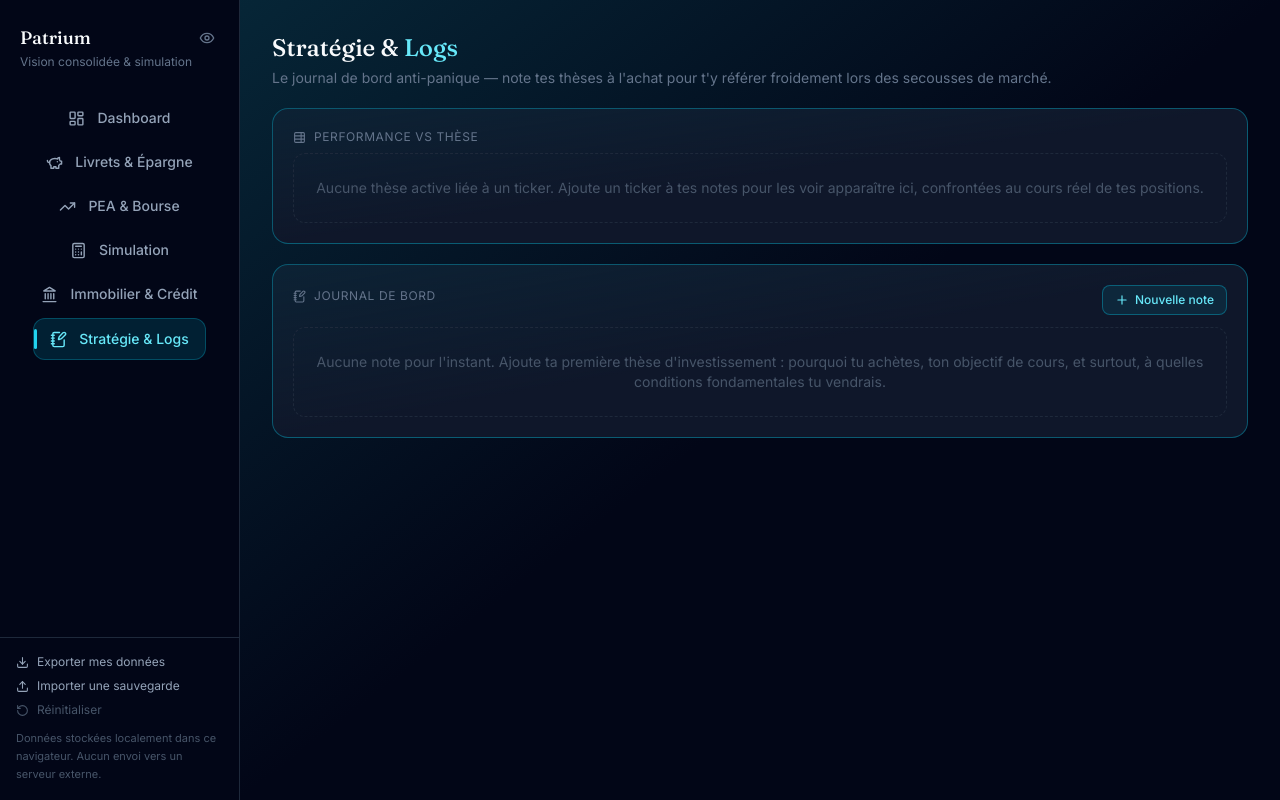
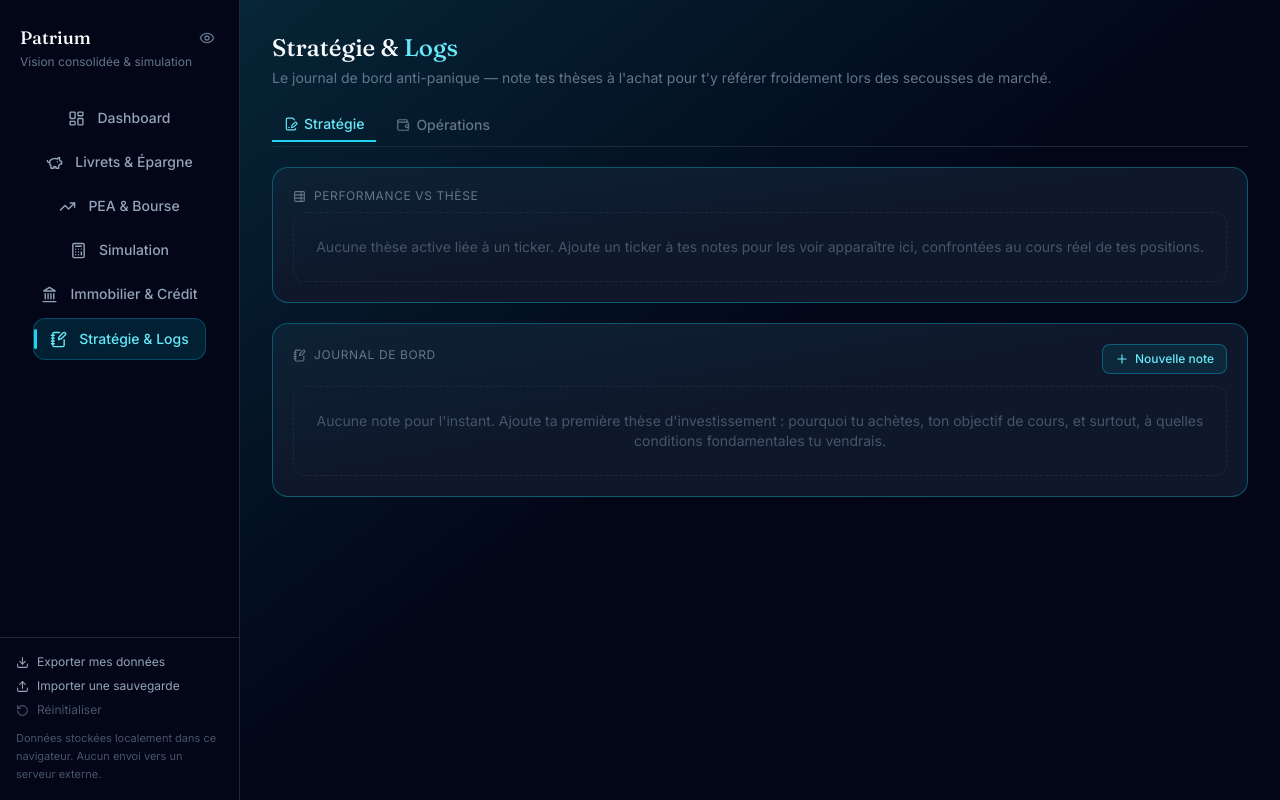
Before and after one commit to matvanghe2-boop/patriapp, a React (Vite) app: page / in a window 1280 px wide. Both pictures are taken after a click on the button "Stratégie & Logs". Built offline with nearby package versions, Linux system fonts and the light colour scheme.

Commit message:
feat: update onglet bourse

```diff
--- a/package.json
+++ b/package.json
@@ -11,6 +11,7 @@
   },
   "dependencies": {
     "lucide-react": "^0.400.0",
+    "pdf-parse": "^1.1.1",
     "react": "^18.3.0",
     "react-dom": "^18.3.0",
     "recharts": "^2.12.0"
--- a/src/App.jsx
+++ b/src/App.jsx
@@ -25,6 +25,9 @@
     { id: "cw8", ticker: "CW8.PA", name: "Amundi MSCI World", quantity: 30, pru: 420.0, current_price: 465.5, type: "ETF" },
     { id: "ai", ticker: "AI.PA", name: "Air Liquide", quantity: 15, pru: 160.0, current_price: 175.2, type: "Action" },
   ],
+  // Historique des opérations (achats/ventes) — alimenté par l'import PDF ou
+  // la saisie manuelle depuis le sous-onglet "Opérations" de Stratégie & Logs.
+  operations: [],
 };
 
 const INITIAL_HISTORY_PAST = [
--- a/src/components/StrategieLogs.jsx
+++ b/src/components/StrategieLogs.jsx
@@ -1,7 +1,8 @@
 import React, { useState, useMemo } from "react";
-import { NotebookPen, Plus, Pencil, X, Check, Search, Filter, TableProperties, Archive, ArchiveRestore, ClipboardCheck } from "lucide-react";
+import { NotebookPen, Plus, Pencil, X, Check, Search, Filter, TableProperties, Archive, ArchiveRestore, ClipboardCheck, Wallet, FileSignature, SendHorizonal } from "lucide-react";
 import { Card, CardLabel, GhostButton, IconTrash, EmptyState, CARD_THEMES } from "./ui";
 import { eur, pct } from "../lib/finance";
+import Operations from "./Operations";
 
 // Statuts de thèse — inspirés du tableau "Performance vs Thèse" : un simple
 // code couleur suffit à se souvenir de l'état sans relire toute la note.
@@ -220,13 +221,17 @@
 }
 
 
-function NoteCard({ note, onEdit, onDelete, onClosePosition, onReopen }) {
+function NoteCard({ note, onEdit, onDelete, onClosePosition, onReopen, onDeclareOperation, highlighted }) {
   const st = STATUS[note.statut] || STATUS.intacte;
   const pm = note.postmortem;
   const dec = pm ? DECISIONS[pm.decision] || DECISIONS.bonne_decision : null;
 
   return (
-    <div className={`rounded-xl border p-4 group ${note.archivee ? "border-slate-800/60 bg-slate-900/30" : "border-slate-800 bg-slate-900/60"}`}>
+    <div
+      className={`rounded-xl border p-4 group transition-shadow ${
+        note.archivee ? "border-slate-800/60 bg-slate-900/30" : "border-slate-800 bg-slate-900/60"
+      } ${highlighted ? "ring-2 ring-cyan-400/70" : ""}`}
+    >
       <div className="flex items-start justify-between gap-3 mb-2">
         <div className="min-w-0">
           <div className="flex items-center gap-2 flex-wrap mb-0.5">
@@ -250,6 +255,9 @@
           <p className="text-[11px] text-slate-500">{formatDateFr(note.date)}</p>
         </div>
         <div className="flex items-center gap-1 opacity-0 group-hover:opacity-100 transition-opacity shrink-0">
+          {note.ticker && (
+            <button onClick={() => onDeclareOperation(note)} title="Déclarer une opération" className="text-slate-600 hover:text-cyan-300 p-1"><SendHorizonal size={14} /></button>
+          )}
           {note.archivee ? (
             <button onClick={() => onReopen(note.id)} title="Ré-ouvrir la thèse" className="text-slate-600 hover:text-cyan-300 p-1"><ArchiveRestore size={14} /></button>
           ) : (
@@ -404,10 +412,26 @@
  * bourse.positions est lu en lecture seule pour le rapprochement par ticker —
  * aucune écriture n'est faite sur le portefeuille depuis cet écran.
  */
-export default function StrategieLogs({ strategyNotes = [], setStrategyNotes, bourse }) {
+export default function StrategieLogs({ strategyNotes = [], setStrategyNotes, bourse, setBourse }) {
   const notes = strategyNotes;
   const setNotes = setStrategyNotes;
   const positions = bourse?.positions || [];
+
+  // ─── Sous-onglets & passerelles Thèse ⇄ Opérations ──────────────────────
+  const [subTab, setSubTab] = useState("strategie"); // "strategie" | "operations"
+  const [presetOperation, setPresetOperation] = useState(null); // { asset, type } pour ouvrir la modale d'opération pré-remplie
+  const [highlightTicker, setHighlightTicker] = useState(null);
+
+  const declareOperation = (note) => {
+    setPresetOperation({ asset: note.ticker, type: "ACHAT" });
+    setSubTab("operations");
+  };
+
+  const openThesisForAsset = (asset) => {
+    setHighlightTicker(asset?.toUpperCase() || null);
+    setSearch(asset || "");
+    setSubTab("strategie");
+  };
 
   const [showForm, setShowForm] = useState(false);
   const [editingId, setEditingId] = useState(null);
@@ -472,6 +496,36 @@
         </p>
       </div>
 
+      {/* Sous-onglets */}
+      <div className="flex items-center gap-2 border-b border-slate-800 pb-1">
+        <button
+          onClick={() => setSubTab("strategie")}
+          className={`flex items-center gap-1.5 text-sm font-medium px-3 py-1.5 rounded-t-lg transition-colors ${
+            subTab === "strategie" ? "text-cyan-300 border-b-2 border-cyan-400" : "text-slate-500 hover:text-slate-300"
+          }`}
+        >
+          <FileSignature size={14} /> Stratégie
+        </button>
+        <button
+          onClick={() => setSubTab("operations")}
+          className={`flex items-center gap-1.5 text-sm font-medium px-3 py-1.5 rounded-t-lg transition-colors ${
+            subTab === "operations" ? "text-cyan-300 border-b-2 border-cyan-400" : "text-slate-500 hover:text-slate-300"
+          }`}
+        >
+          <Wallet size={14} /> Opérations
+        </button>
+      </div>
+
+      {subTab === "operations" ? (
+        <Operations
+          bourse={bourse}
+          setBourse={setBourse}
+          presetOperation={presetOperation}
+          onConsumePreset={() => setPresetOperation(null)}
+          onOpenThesis={openThesisForAsset}
+        />
+      ) : (
+      <>
       {/* Performance vs Thèse */}
       <Card accent={CARD_THEMES.cyan}>
         <CardLabel icon={TableProperties}>Performance vs Thèse</CardLabel>
@@ -569,11 +623,15 @@
                 onDelete={deleteNote}
                 onClosePosition={(n) => { setClosingId(n.id); setShowForm(false); setEditingId(null); }}
                 onReopen={reopenNote}
+                onDeclareOperation={declareOperation}
+                highlighted={!!highlightTicker && note.ticker?.toUpperCase() === highlightTicker}
               />
             ))}
           </div>
         )}
       </Card>
+      </>
+      )}
     </div>
   );
 }
```
